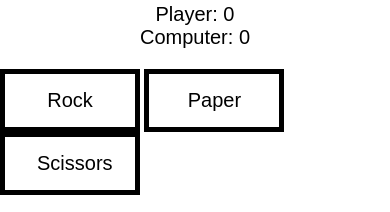
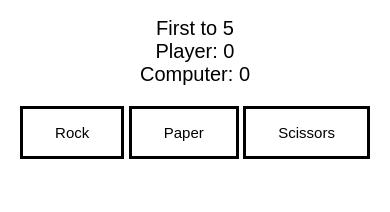
Before and after one commit to karanganesh43/Rock_Paper_Scissors, a plain HTML site: page index.html in a window 390 px wide. Shown: the part 284-496 px from the top of the page. Drawn offline with Linux system fonts and the light colour scheme; a web font is replaced by a local one.

Commit message:
fix responsiveness

```diff
--- a/index.html
+++ b/index.html
@@ -24,12 +24,12 @@
         button {
             color: black;
             font-family:'Kdam Thmor Pro', sans-serif;
-            font-size: 20px;
+            font-size: 15px;
             padding: 15px 32px;
             background-color: white;
             border: 0.25em solid black;
             transition-duration: 0.05s;
-            width: 7em;
+
 
         }
 
```
